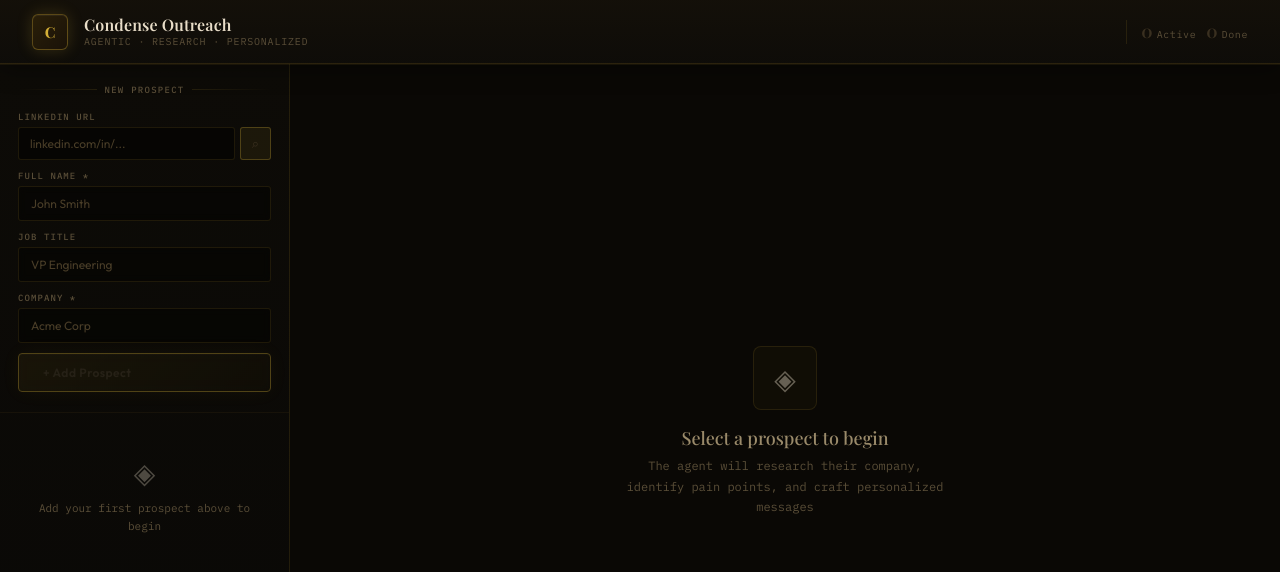
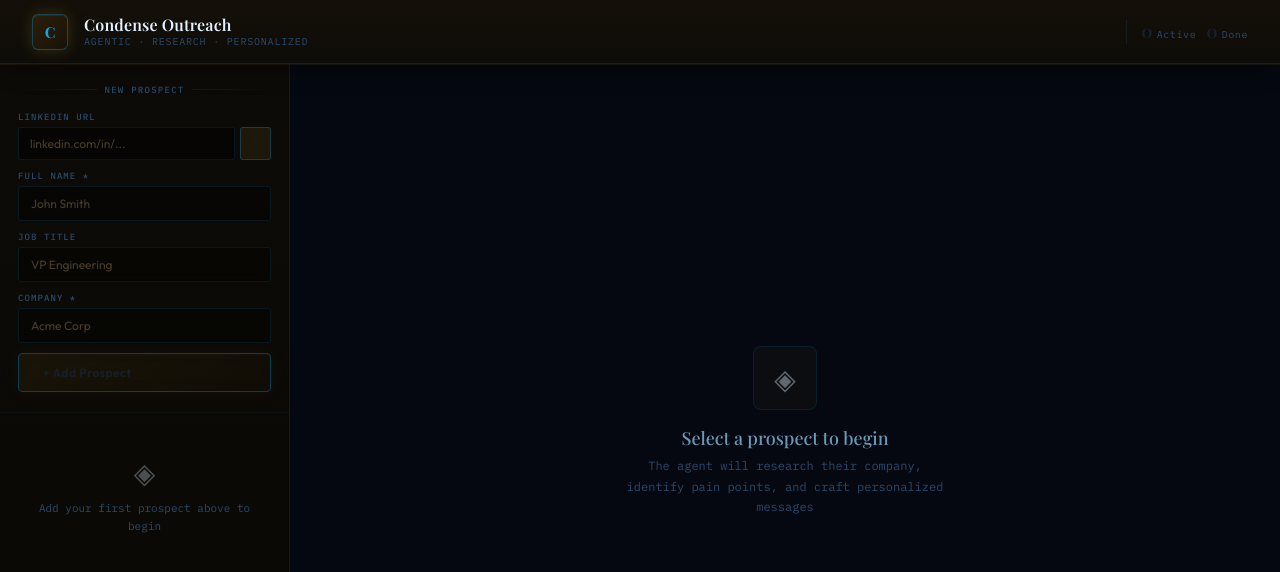
Before and after one commit to bhoomikahosamani2004-spec/COLDCALL, a React (Create React App) app in the folder condense-vercel/: page / in a window 1280 px wide. Shown: the top 572 px of the page. Built offline with nearby package versions, Linux system fonts and the light colour scheme.

Commit message:
Update App.jsx

```diff
--- a/condense-vercel/src/App.jsx
+++ b/condense-vercel/src/App.jsx
@@ -365,7 +365,7 @@ const css = `
   *, *::before, *::after { box-sizing: border-box; margin: 0; padding: 0; }
 
   body {
-    background: #0a0805;
+    background: #050810;
     -webkit-font-smoothing: antialiased;
     -moz-osx-font-smoothing: grayscale;
     background-image:
@@ -436,22 +436,22 @@ const css = `
 
 const C = {
   // Backgrounds
-  bg:          "#0a0805",
-  bgDeep:      "#070604",
-  surface:     "#0f0d09",
-  surfaceAlt:  "#141009",
-  surfaceMid:  "#1a1510",
+  bg:          "#050810",
+  bgDeep:      "#030508",
+  surface:     "#080d1a",
+  surfaceAlt:  "#0a1020",
+  surfaceMid:  "#0d1526",
 
   // Borders
-  border:      "rgba(212,175,55,0.12)",
-  borderBright:"rgba(212,175,55,0.28)",
-  borderDim:   "rgba(212,175,55,0.06)",
+  border:      "rgba(14,165,233,0.12)",
+  borderBright:"rgba(14,165,233,0.28)",
+  borderDim:   "rgba(14,165,233,0.06)",
 
-  // Gold accent system
-  gold:        "#d4af37",
-  goldBright:  "#f0d060",
-  goldDim:     "rgba(212,175,55,0.15)",
-  goldDimmer:  "rgba(212,175,55,0.07)",
+  // Blue accent system
+  gold:        "#0ea5e9",
+  goldBright:  "#38bdf8",
+  goldDim:     "rgba(14,165,233,0.15)",
+  goldDimmer:  "rgba(14,165,233,0.07)",
 
   // Semantic colors
   green:       "#5de8a0",
@@ -466,12 +466,11 @@ const C = {
   purpleDim:   "rgba(192,132,252,0.12)",
 
   // Text
-  text:        "#e8ddc8",
-  textMid:     "#9a8a6a",
-  textDim:     "#5a4e38",
-  textFaint:   "#3a3020",
+  text:        "#e2f0ff",
+  textMid:     "#6a9ab8",
+  textDim:     "#2a4a6a",
+  textFaint:   "#162030",
 };
-
 const STATUS_CONFIG = {
   idle:        { color: C.textDim,   bg: C.surfaceMid,  label: "Not Started" },
   researching: { color: C.amber,     bg: C.amberDim,    label: "Researching" },
```
